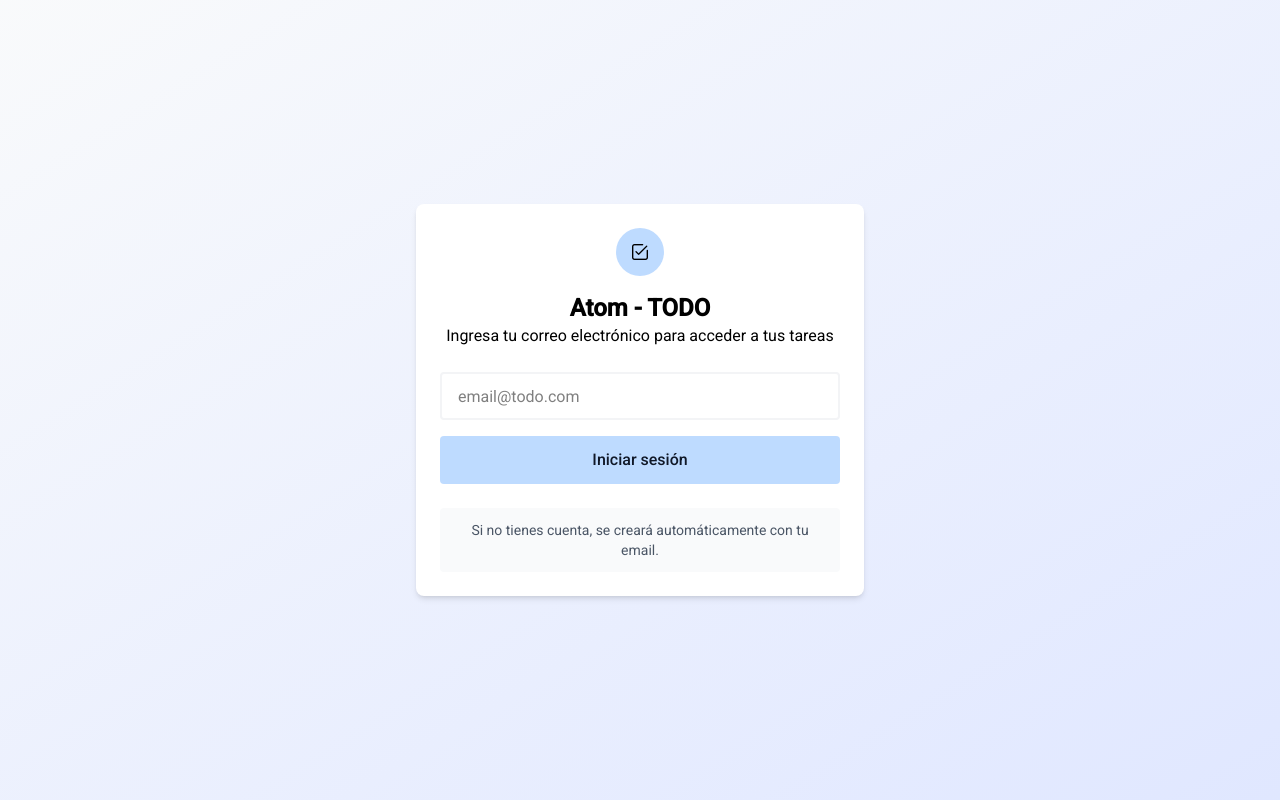
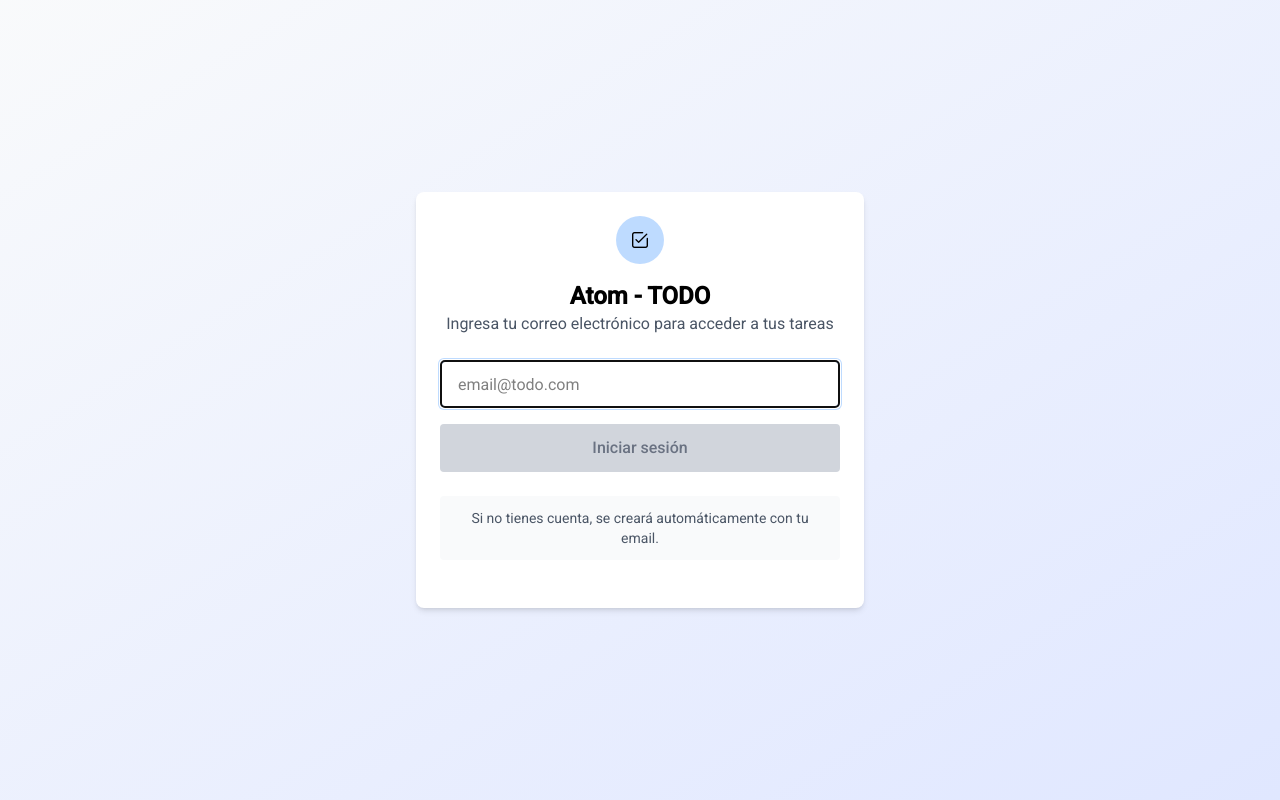
Before and after one commit to ernestojv/atom-todo, an Angular app: page /auth/login in a window 1280 px wide. Built offline with nearby package versions, Linux system fonts and the light colour scheme.

Commit message:
feat: enhance login component with accessibility improvements, form validation, and user feedback

```diff
--- a/src/app/modules/auth/login/login.component.html
+++ b/src/app/modules/auth/login/login.component.html
@@ -1,61 +1,171 @@
-<!-- login.component.html -->
-<section class="min-h-screen flex items-center justify-center p-4">
+<section
+  class="min-h-screen flex items-center justify-center p-4"
+  role="main"
+  aria-labelledby="login-title"
+>
   <div class="w-full max-w-md bg-white p-6 rounded-lg shadow-md space-y-6">
-    <div class="text-center">
-      <div class="mx-auto mb-4 w-12 h-12 bg-blue-200 rounded-full flex items-center justify-center">
+    <header class="text-center" role="banner">
+      <div
+        class="mx-auto mb-4 w-12 h-12 bg-blue-200 rounded-full flex items-center justify-center"
+        aria-hidden="true"
+      >
         <em class="pi pi-check-square font-semibold"></em>
       </div>
-      <p class="text-2xl font-bold">Atom - TODO</p>
-      <p>Ingresa tu correo electrónico para acceder a tus tareas</p>
-    </div>
+      <h1 id="login-title" class="text-2xl font-bold">Atom - TODO</h1>
+      <p class="text-gray-600">Ingresa tu correo electrónico para acceder a tus tareas</p>
+    </header>
 
-    <form [formGroup]="loginForm" (ngSubmit)="onSubmit()" class="space-y-4">
+    <form
+      [formGroup]="loginForm"
+      (ngSubmit)="onSubmit()"
+      class="space-y-4"
+      role="form"
+      aria-labelledby="login-title"
+      novalidate
+    >
       <div class="space-y-2">
+        <label for="email-input" class="sr-only">
+          Correo electrónico
+        </label>
+
         <div class="relative">
           <input
+            #emailInput
+            id="email-input"
             class="w-full bg-white border-2 h-12 p-4 rounded transition-colors"
-            [class]="hasFieldError('email') ? 'border-red-300 focus:border-red-500' : 'border-gray-100 focus:border-blue-500'"
+            [class]="hasFieldError('email') ?
+              'border-red-300 focus:border-red-500 focus:ring-2 focus:ring-red-200' :
+              'border-gray-100 focus:border-blue-500 focus:ring-2 focus:ring-blue-200'"
             type="email"
             placeholder="email@todo.com"
             formControlName="email"
             autocomplete="email"
+            [attr.aria-invalid]="hasFieldError('email')"
+            [attr.aria-describedby]="hasFieldError('email') ? 'email-error' : 'email-help'"
+            [attr.aria-required]="true"
             (input)="clearError()"
+            (keydown)="onEmailKeyDown($event)"
           />
         </div>
 
-        <!-- Mensajes de validación -->
-        <div *ngIf="hasFieldError('email')" class="text-red-500 text-sm px-2">
-          <span *ngIf="hasFieldError('email', 'required')">El email es requerido</span>
-          <span *ngIf="hasFieldError('email', 'email')">Por favor ingresa un email válido</span>
+        <div
+          id="email-help"
+          class="sr-only"
+          *ngIf="!hasFieldError('email')"
+        >
+          Ingresa tu dirección de correo electrónico para iniciar sesión
+        </div>
+
+        <div
+          id="email-error"
+          class="text-red-500 text-sm px-2"
+          role="alert"
+          aria-live="polite"
+          *ngIf="hasFieldError('email')"
+        >
+          <span *ngIf="hasFieldError('email', 'required')">
+            <span class="sr-only">Error: </span>
+            El email es requerido
+          </span>
+          <span *ngIf="hasFieldError('email', 'email')">
+            <span class="sr-only">Error: </span>
+            Por favor ingresa un email válido
+          </span>
         </div>
       </div>
 
-      <!-- Mensaje de error general -->
-      <div *ngIf="errorMessage && !isLoading" class="bg-red-50 border border-red-200 text-red-700 px-4 py-3 rounded relative">
+      <div
+        *ngIf="errorMessage && !isLoading"
+        class="bg-red-50 border border-red-200 text-red-700 px-4 py-3 rounded relative"
+        role="alert"
+        aria-live="assertive"
+        aria-atomic="true"
+      >
+        <span class="sr-only">Error: </span>
         <span class="block sm:inline">{{ errorMessage }}</span>
+        <button
+          type="button"
+          class="absolute top-0 bottom-0 right-0 px-4 py-3"
+          aria-label="Cerrar mensaje de error"
+          (click)="clearError()"
+        >
+          <svg class="fill-current h-4 w-4 text-red-500" role="img" aria-hidden="true" viewBox="0 0 20 20">
+            <path d="M14.348 14.849a1.2 1.2 0 0 1-1.697 0L10 11.819l-2.651 3.029a1.2 1.2 0 1 1-1.697-1.697l2.758-3.15-2.759-3.152a1.2 1.2 0 1 1 1.697-1.696L10 8.183l2.651-3.031a1.2 1.2 0 1 1 1.697 1.697l-2.758 3.152 2.758 3.15a1.2 1.2 0 0 1 0 1.698z"/>
+          </svg>
+        </button>
       </div>
 
       <button
         type="submit"
-        [disabled]="isLoading"
-        class="w-full py-3 rounded transition-colors font-medium"
-        [class]="isLoading ? 'bg-gray-300 text-gray-00 cursor-not-allowed' : 'bg-blue-200 text-gray-900 hover:bg-blue-300 cursor-pointer'"
+        [disabled]="isLoading || loginForm.invalid"
+        class="w-full py-3 rounded transition-colors font-medium focus:outline-none focus:ring-2 focus:ring-offset-2"
+        [class]="(isLoading || loginForm.invalid) ?
+          'bg-gray-300 text-gray-500 cursor-not-allowed focus:ring-gray-300' :
+          'bg-blue-500 text-white hover:bg-blue-600 cursor-pointer focus:ring-blue-500'"
+        [attr.aria-disabled]="isLoading || loginForm.invalid"
+        [attr.aria-describedby]="isLoading ? 'loading-status' : null"
+        (keydown)="onSubmitKeyDown($event)"
       >
-        <span *ngIf="!isLoading">Iniciar sesión</span>
-        <span *ngIf="isLoading" class="flex items-center justify-center space-x-2">
-          <svg class="animate-spin h-4 w-4 text-current" fill="none" viewBox="0 0 24 24">
+        <span *ngIf="!isLoading">
+          Iniciar sesión
+        </span>
+
+        <span
+          *ngIf="isLoading"
+          class="flex items-center justify-center space-x-2"
+          aria-hidden="true"
+        >
+          <svg
+            class="animate-spin h-4 w-4 text-current"
+            fill="none"
+            viewBox="0 0 24 24"
+            role="img"
+            aria-label="Cargando"
+          >
             <circle class="opacity-25" cx="12" cy="12" r="10" stroke="currentColor" stroke-width="4"></circle>
             <path class="opacity-75" fill="currentColor" d="M4 12a8 8 0 018-8V0C5.373 0 0 5.373 0 12h4zm2 5.291A7.962 7.962 0 014 12H0c0 3.042 1.135 5.824 3 7.938l3-2.647z"></path>
           </svg>
           <span>Verificando...</span>
         </span>
       </button>
+
+      <div
+        id="loading-status"
+        class="sr-only"
+        aria-live="polite"
+        aria-atomic="true"
+        *ngIf="isLoading"
+      >
+        Verificando credenciales, por favor espere...
+      </div>
     </form>
 
-    <div class="text-center">
-      <p class="text-sm text-gray-600 bg-gray-50 p-3 rounded">
-        Si no tienes cuenta, se creará automáticamente con tu email.
-      </p>
-    </div>
+    <footer class="text-center" role="contentinfo">
+      <div
+        class="text-sm text-gray-600 bg-gray-50 p-3 rounded"
+        role="note"
+        aria-label="Información sobre el registro automático"
+      >
+        <p>
+          Si no tienes cuenta, se creará automáticamente con tu email.
+        </p>
+      </div>
+    </footer>
+
+    <a
+      href="#main-content"
+      class="sr-only focus:not-sr-only focus:absolute focus:top-4 focus:left-4 bg-blue-600 text-white px-4 py-2 rounded z-50"
+    >
+      Saltar al contenido principal
+    </a>
   </div>
 </section>
+
+<div
+  aria-live="polite"
+  aria-atomic="true"
+  class="sr-only"
+  role="status"
+>
+  {{ statusMessage }}
+</div>
--- a/src/app/modules/auth/login/login.component.ts
+++ b/src/app/modules/auth/login/login.component.ts
@@ -1,4 +1,4 @@
-import { Component, inject } from '@angular/core';
+import { Component, inject, OnInit, AfterViewInit, ViewChild, ElementRef } from '@angular/core';
 import { FormBuilder, FormGroup, ReactiveFormsModule, Validators } from '@angular/forms';
 import { Router } from '@angular/router';
 import { CommonModule } from '@angular/common';
@@ -15,7 +15,9 @@ import { UserService } from '../../../core/services/user.service';
   templateUrl: './login.component.html',
   styleUrl: './login.component.scss'
 })
-export class LoginComponent {
+export class LoginComponent implements OnInit, AfterViewInit {
+  @ViewChild('emailInput') emailInput!: ElementRef<HTMLInputElement>;
+
   private readonly formBuilder = inject(FormBuilder);
   private readonly authService = inject(AuthService);
   private readonly userService = inject(UserService);
@@ -24,6 +26,7 @@ export class LoginComponent {
   loginForm: FormGroup;
   isLoading = false;
   errorMessage = '';
+  statusMessage = '';
 
   constructor() {
     this.loginForm = this.formBuilder.group({
@@ -31,11 +34,41 @@ export class LoginComponent {
     });
   }
 
+  ngOnInit(): void {
+    this.announceToScreenReader('Página de inicio de sesión cargada');
+  }
+
+  ngAfterViewInit(): void {
+    setTimeout(() => {
+      this.focusEmailInput();
+    }, 100);
+  }
+
+  private focusEmailInput(): void {
+    if (this.emailInput?.nativeElement) {
+      this.emailInput.nativeElement.focus();
+    }
+  }
+
+  onEmailKeyDown(event: KeyboardEvent): void {
+    if (event.key === 'Enter') {
+      event.preventDefault();
+      this.onSubmit();
+    }
+  }
+
+  onSubmitKeyDown(event: KeyboardEvent): void {
+    if (event.key === ' ') {
+      event.preventDefault();
+      this.onSubmit();
+    }
+  }
 
   onSubmit(): void {
     if (this.loginForm.valid && !this.isLoading) {
       this.isLoading = true;
       this.errorMessage = '';
+      this.announceToScreenReader('Iniciando verificación de credenciales');
 
       const email = this.loginForm.get('email')?.value;
 
@@ -43,56 +76,83 @@ export class LoginComponent {
         next: (response) => {
           this.isLoading = false;
           if (response.success) {
+            this.announceToScreenReader('Inicio de sesión exitoso, redirigiendo...');
             this.router.navigate(['../home']);
           }
         },
         error: (error) => {
           this.isLoading = false;
 
-          // Si el usuario no existe, preguntar si crear cuenta
           if (error.message.includes('Usuario no encontrado') || error.message.includes('No autorizado')) {
             this.askToCreateUser(email);
           } else {
             this.errorMessage = error.message;
+            this.announceToScreenReader(`Error: ${error.message}`);
+            setTimeout(() => this.focusEmailInput(), 100);
           }
         }
       });
     } else {
       this.markFormGroupTouched();
+      this.announceToScreenReader('Por favor, corrige los errores en el formulario');
+
+      const firstErrorField = this.getFirstErrorField();
+      if (firstErrorField) {
+        setTimeout(() => firstErrorField.focus(), 100);
+      }
     }
   }
 
-
   private askToCreateUser(email: string): void {
-    // Usando confirm nativo (puedes cambiarlo por MatDialog si prefieres)
-    const shouldCreate = confirm(
-      `No se encontró una cuenta con el email: ${email}\n\n¿Deseas crear una nueva cuenta?`
+    this.errorMessage = `No se encontró una cuenta con el email: ${email}`;
+    this.announceToScreenReader(
+      `Usuario no encontrado. ¿Deseas crear una nueva cuenta con ${email}? Presiona C para crear cuenta o cualquier otra tecla para cancelar.`
     );
 
-    if (shouldCreate) {
-      this.createUser(email);
-    }
+    const keyHandler = (event: KeyboardEvent) => {
+      if (event.key.toLowerCase() === 'c') {
+        this.createUser(email);
+      } else {
+        this.announceToScreenReader('Creación de cuenta cancelada');
+      }
+      document.removeEventListener('keydown', keyHandler);
+    };
+
+    document.addEventListener('keydown', keyHandler);
+
+    setTimeout(() => {
+      const shouldCreate = confirm(
+        `No se encontró una cuenta con el email: ${email}\n\n¿Deseas crear una nueva cuenta?`
+      );
+
+      if (shouldCreate) {
+        this.createUser(email);
+      }
+      document.removeEventListener('keydown', keyHandler);
+    }, 5000);
   }
-
 
   private createUser(email: string): void {
     this.isLoading = true;
     this.errorMessage = '';
+    this.announceToScreenReader('Creando nueva cuenta...');
 
     this.userService.register(email).subscribe({
       next: (response) => {
         this.isLoading = false;
         if (response.success) {
-          this.onSubmit(); // Reintentar login después de crear usuario
+          this.announceToScreenReader('Cuenta creada exitosamente, iniciando sesión...');
+          this.onSubmit();
         }
       },
       error: (error) => {
         this.isLoading = false;
         this.errorMessage = `Error al crear la cuenta: ${error.message}`;
+        this.announceToScreenReader(`Error al crear cuenta: ${error.message}`);
+        setTimeout(() => this.focusEmailInput(), 100);
       }
     });
   }
-
 
   hasFieldError(fieldName: string, errorType?: string): boolean {
     const field = this.loginForm.get(fieldName);
@@ -109,7 +169,7 @@ export class LoginComponent {
     if (!field || !field.errors) return '';
 
     if (field.hasError('required')) {
-      return 'Este campo es requerido';
+      return 'El email es requerido';
     }
     if (field.hasError('email')) {
       return 'Por favor ingresa un email válido';
@@ -118,7 +178,6 @@ export class LoginComponent {
     return 'Campo inválido';
   }
 
-
   private markFormGroupTouched(): void {
     Object.keys(this.loginForm.controls).forEach(key => {
       const control = this.loginForm.get(key);
@@ -126,7 +185,24 @@ export class LoginComponent {
     });
   }
 
+  private getFirstErrorField(): HTMLElement | null {
+    const formElement = document.querySelector('form');
+    if (!formElement) return null;
+
+    const errorFields = formElement.querySelectorAll('[aria-invalid="true"]');
+    return errorFields.length > 0 ? errorFields[0] as HTMLElement : null;
+  }
+
   clearError(): void {
     this.errorMessage = '';
+    this.statusMessage = '';
+  }
+
+  private announceToScreenReader(message: string): void {
+    this.statusMessage = message;
+
+    setTimeout(() => {
+      this.statusMessage = '';
+    }, 1000);
   }
 }
```
